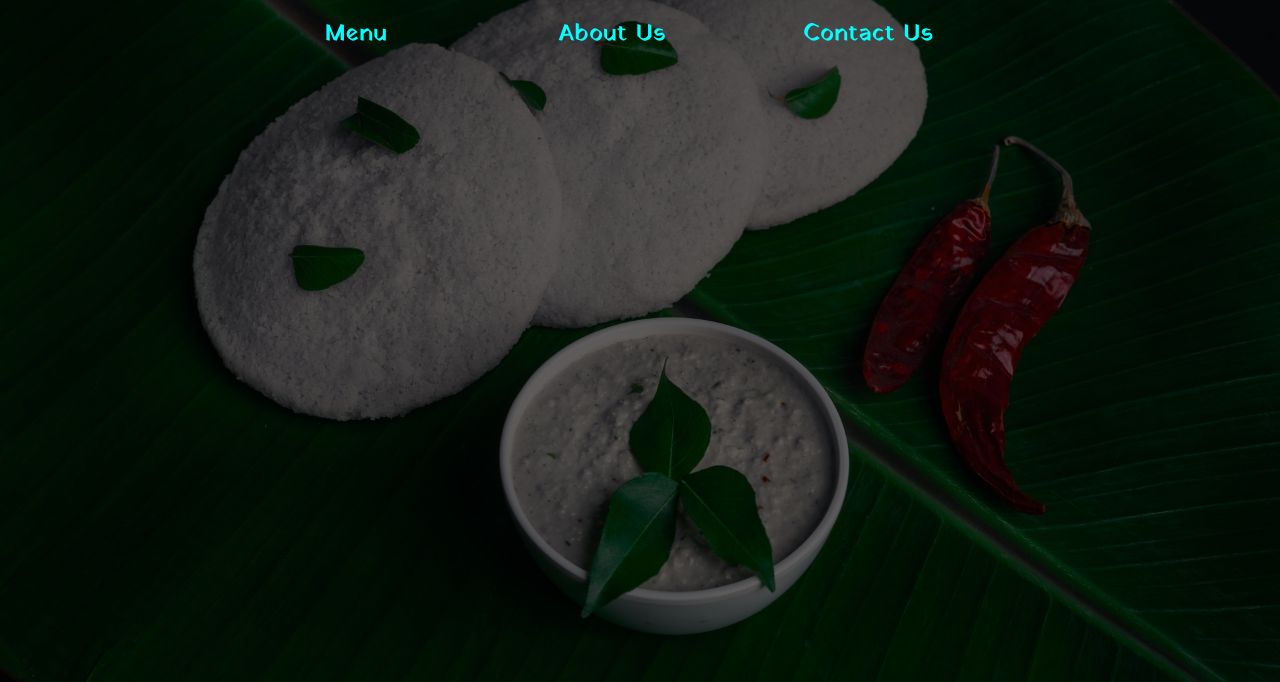
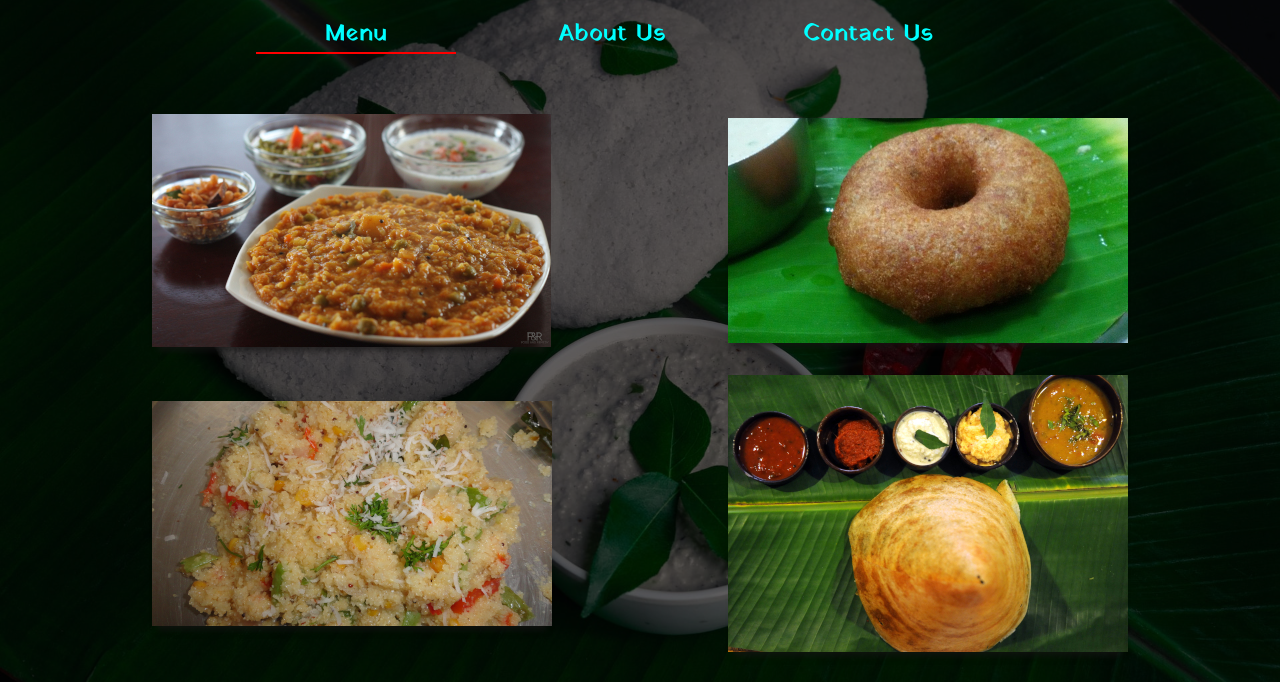
Before and after one commit to keshav-c/Restaurant-Page, a website built with webpack: page src/index.html in a window 1280 px wide. Shown: the part 118-800 px from the top of the page. Built offline with nearby package versions, Linux system fonts and the light colour scheme.

Commit message:
Set menu as default tab

```diff
--- a/package.json
+++ b/package.json
@@ -1,7 +1,7 @@
 {
   "name": "restaurant-page",
   "version": "1.0.0",
-  "description": "This project dynamically renders the home page for a restaurant's website",
+  "description": "This project renders the home page for a restaurant's website",
   "private": true,
   "scripts": {
     "test": "echo \"Error: no test specified\" && exit 1",
--- a/src/css/main.css
+++ b/src/css/main.css
@@ -51,6 +51,10 @@ body {
   text-align: center;
 }
 
+.active-tab {
+  border-bottom: 2px solid red;
+}
+
 #gallery {
   display: flex;
   flex-direction: row;
--- a/src/index.js
+++ b/src/index.js
@@ -1,8 +1,8 @@
 import 'lightbox2/dist/css/lightbox.min.css';
 import 'lightbox2/dist/js/lightbox.min';
 import './css/main.css';
-import switchTab from './js/dom';
-import { setupTabs } from './js/tab';
+import { switchTab } from './js/dom';
+import setupTabs from './js/setup';
 
 setupTabs();
 const navTabs = document.querySelector('#tab-container');
--- a/src/js/dom.js
+++ b/src/js/dom.js
@@ -1,4 +1,24 @@
-import { getTabContent } from './tab';
+import about from './pages/about';
+import contact from './pages/contact';
+import menu from './pages/menu';
+
+const getTabContent = (tabName) => {
+  let tabContent;
+  switch (tabName) {
+    case 'menu':
+      tabContent = menu;
+      break;
+    case 'about':
+      tabContent = about;
+      break;
+    case 'contact':
+      tabContent = contact;
+      break;
+    default:
+      tabContent = 'ERROR!! Tab name not valid';
+  }
+  return tabContent;
+};
 
 const writeTabContents = (htmlContent) => {
   const activeTabContents = document.getElementById('tab-content');
@@ -6,19 +26,24 @@ const writeTabContents = (htmlContent) => {
 };
 
 const clearTabs = () => {
-  writeTabContents('');
   const tabs = [...document.getElementsByClassName('tab-heading')];
   tabs.forEach(tab => {
-    tab.style.border = 'none';
+    if (tab.classList.contains('active-tab')) {
+      tab.classList.remove('active-tab');
+    }
   });
+  writeTabContents('');
 };
 
+const activateTab = (tab) => {
+  tab.classList.toggle('active-tab');
+  writeTabContents(getTabContent(tab.id));
+};
 
 const switchTab = (event) => {
   clearTabs();
   const tabButton = event.target.closest('div');
-  tabButton.style.borderBottom = '2px solid red';
-  writeTabContents(getTabContent(tabButton.id));
+  activateTab(tabButton);
 };
 
-export default switchTab;
+export { switchTab, activateTab };
--- /dev/null
+++ b/src/js/setup.js
@@ -0,0 +1,41 @@
+import { activateTab } from './dom';
+
+const tabs = [
+  {
+    tabId: 'menu',
+    tabHeading: 'Menu',
+  },
+  {
+    tabId: 'about',
+    tabHeading: 'About Us',
+  },
+  {
+    tabId: 'contact',
+    tabHeading: 'Contact Us',
+  },
+];
+
+const setupTabs = () => {
+  const appContainer = document.getElementById('app-container');
+  const title = document.createElement('h1');
+  title.textContent = 'Bengaluru Tiffin';
+  title.id = 'logo';
+  appContainer.appendChild(title);
+  const tabContainer = document.createElement('div');
+  tabContainer.id = 'tab-container';
+  appContainer.appendChild(tabContainer);
+  tabs.forEach(({tabId, tabHeading}) => {
+    const tabDiv = document.createElement('div');
+    tabDiv.classList.add('tab-heading');
+    tabDiv.id = tabId;
+    tabDiv.textContent = tabHeading;
+    tabContainer.appendChild(tabDiv);
+  });
+  const tabContentDiv = document.createElement('div');
+  tabContentDiv.id = 'tab-content';
+  appContainer.appendChild(tabContentDiv);
+  const menuTab = document.getElementById('menu');
+  activateTab(menuTab);
+};
+
+export default setupTabs;
--- a/src/js/tab.js
+++ /dev/null
@@ -1,53 +0,0 @@
-import about from './pages/about';
-import contact from './pages/contact';
-import menu from './pages/menu';
-
-const tabs = {
-  menu: 'Menu',
-  about: 'About Us',
-  contact: 'Contact Us',
-};
-
-const setupTabs = () => {
-  const appContainer = document.getElementById('app-container');
-  const title = document.createElement('h1');
-  title.textContent = 'Bengaluru Tiffin';
-  title.id = 'logo';
-  appContainer.appendChild(title);
-  const tabContainer = document.createElement('div');
-  tabContainer.id = 'tab-container';
-  appContainer.appendChild(tabContainer);
-  // eslint-disable-next-line no-restricted-syntax
-  for (const tabId in tabs) {
-    if (Object.prototype.hasOwnProperty.call(tabs, tabId)) {
-      const tabDiv = document.createElement('div');
-      tabDiv.classList.add('tab-heading');
-      tabDiv.id = tabId;
-      tabDiv.textContent = tabs[tabId];
-      tabContainer.appendChild(tabDiv);
-    }
-  }
-  const tabContentDiv = document.createElement('div');
-  tabContentDiv.id = 'tab-content';
-  appContainer.appendChild(tabContentDiv);
-};
-
-const getTabContent = (tabName) => {
-  let tabContent;
-  switch (tabName) {
-    case 'menu':
-      tabContent = menu;
-      break;
-    case 'about':
-      tabContent = about;
-      break;
-    case 'contact':
-      tabContent = contact;
-      break;
-    default:
-      tabContent = 'ERROR!! Tab name not valid';
-  }
-  return tabContent;
-};
-
-export { getTabContent, setupTabs };
```
